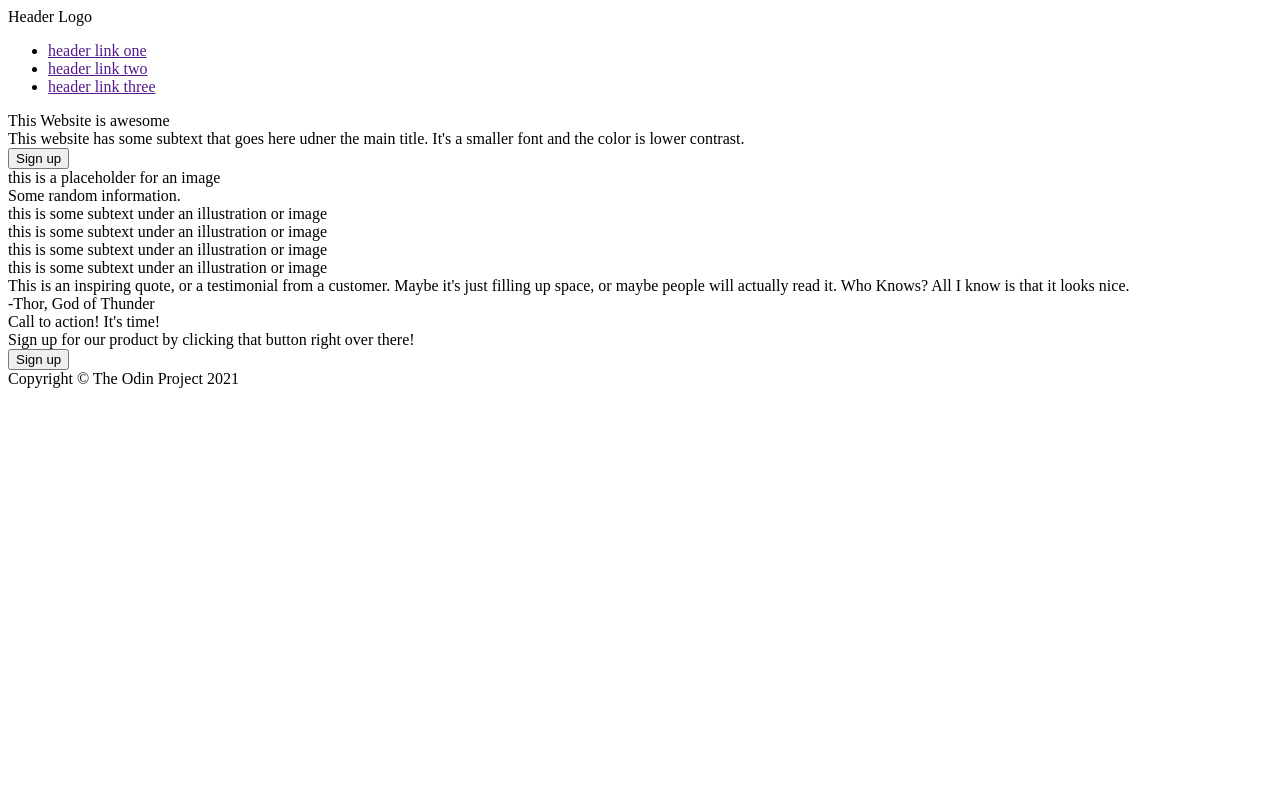
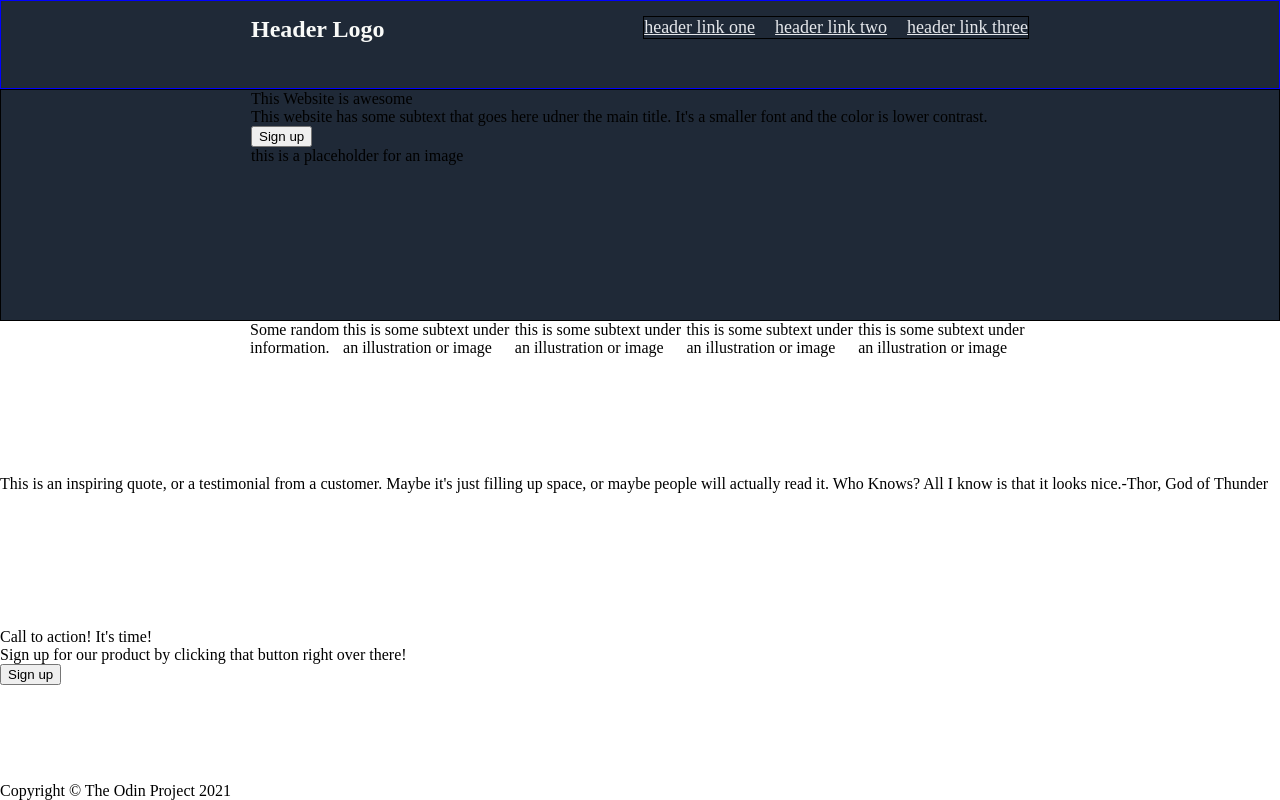
Before and after one commit to NeptuneRjo/TOP-landing-page, a plain HTML site: page index.html in a window 1280 px wide. Drawn offline with Linux system fonts and the light colour scheme.

Commit message:
Began styling

```diff
--- a/index.html
+++ b/index.html
@@ -8,8 +8,6 @@
     </head>
 
     <body>
-        <div class="hero">
-
         <div class="header">
             <div class="header-logo">Header Logo</div>
             <div class="header-links">
@@ -20,6 +18,8 @@
                 </ul>
             </div>
         </div>
+
+        <div class="hero">
 
             <div class="main">
                 <div class="text">
--- a/styles/style.css
+++ b/styles/style.css
@@ -0,0 +1,83 @@
+body {
+    display: flex;
+    flex-direction: column;
+    height: 100vh;
+    margin: 0;
+}
+
+ul {
+    list-style-type: none;
+    font-size: 18px;
+    display: flex;
+    margin: 0;
+    padding: 0;
+    gap: 20px;
+    font-size: 18px;
+}
+
+a {
+    color: #e5e7eb;
+}
+
+a:hover {
+    color: #d3d5db;
+}
+
+.hero {
+    display: flex;
+    flex-direction: column;
+    border: solid 1px black;
+    background-color: #1f2937;
+    flex: 1.5;
+    order: 0;
+    padding: 0 250px;
+}
+
+.info-container {
+    display: flex;
+    order: 1;
+    padding: 0 250px;
+    flex: 1;
+}
+
+.quote-section {
+    display: flex;
+    order: 2;
+    flex: 1;
+}
+
+.call-to-action {
+    display: flex;
+    order: 3;
+    flex: 1;
+}
+
+.header {
+    display: flex;
+    justify-content: space-between;
+    border: solid 1px blue;
+    height: 72px;
+    align-items: flex-start;
+    order: 0;
+    padding: 15px 250px 0px;
+    background-color: #1f2937;
+}
+
+.header-links {
+    display: flex;
+    border: solid 1px black;
+    margin-left: auto;
+    font-size: 18px;
+}
+
+.header-logo {
+    font-size: 24px;
+    color: #f9faf8;
+    font-weight: bold;
+}
+
+.footer {
+    display: flex;
+    order: 4;
+    margin-top: auto;
+}
```
Lines whose indentation alone changed are shown as unchanged.
